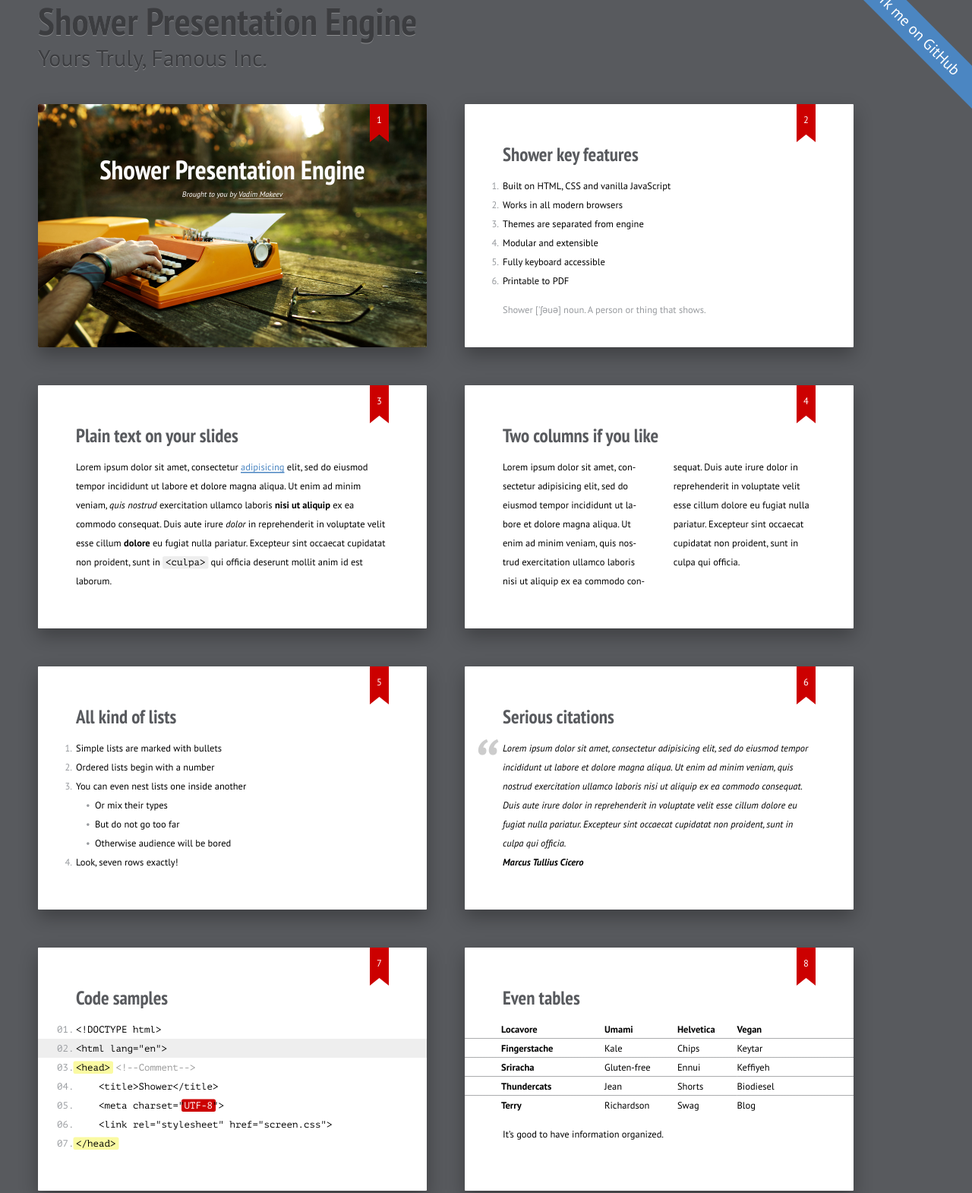
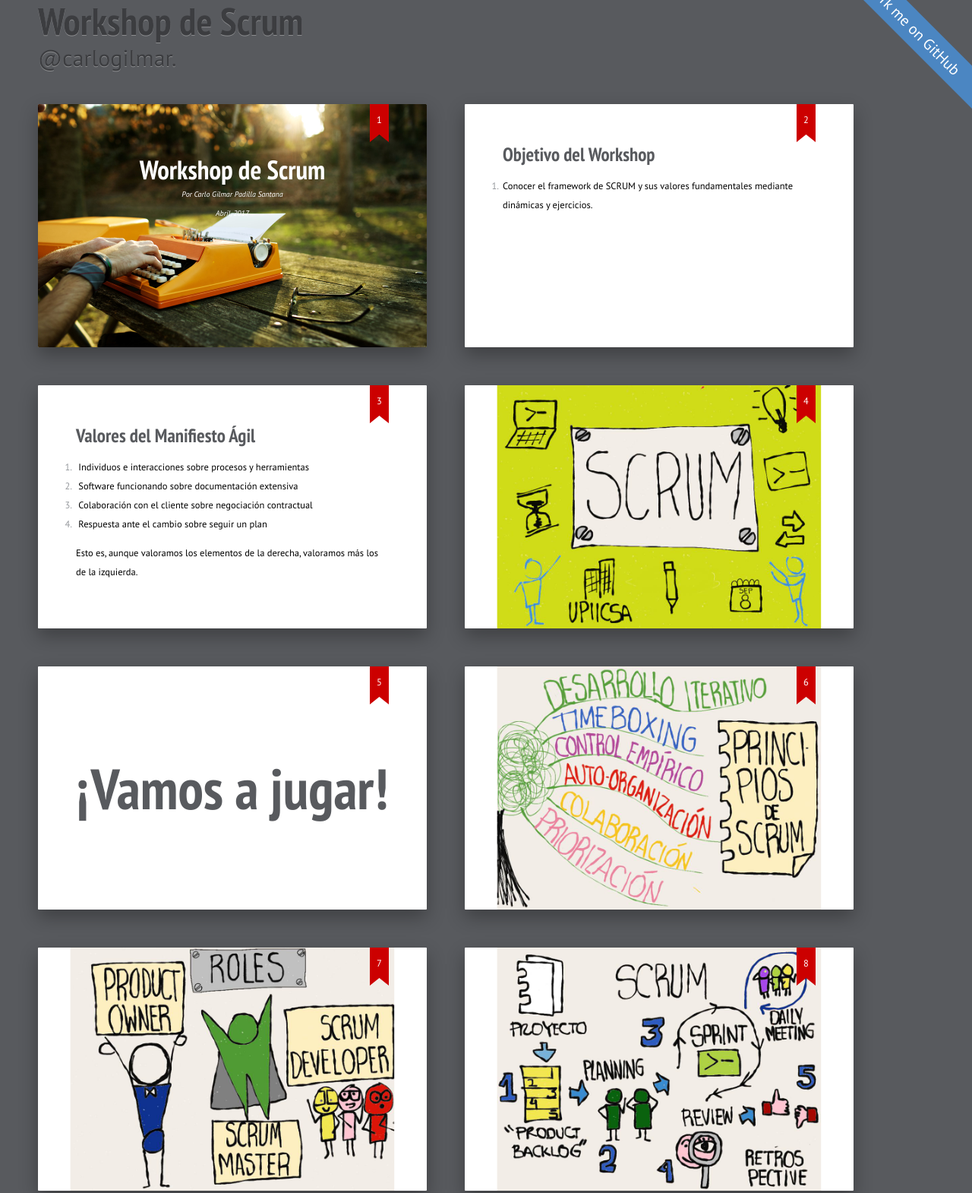
Before and after one commit to carlogilmar/scrum-upiicsa, a plain HTML site: page index.html in a window 1280 px wide. Shown: the part 37-1607 px from the top of the page at 76% size. Drawn offline with Linux system fonts and the light colour scheme.

Commit message:
Final commit

```diff
--- a/index.html
+++ b/index.html
@@ -1,7 +1,7 @@
 <!DOCTYPE html>
 <html lang="en">
 <head>
-	<title>Shower Presentation Engine</title>
+	<title>Scrum Workshop</title>
 	<meta charset="utf-8">
 	<meta http-equiv="x-ua-compatible" content="ie=edge">
 	<meta name="viewport" content="width=device-width, initial-scale=1">
@@ -9,17 +9,14 @@
 </head>
 <body class="shower list">
 	<header class="caption">
-		<h1>Shower Presentation Engine</h1>
-		<p>Yours Truly, Famous Inc.</p>
+		<h1>Workshop de Scrum</h1>
+		<p>@carlogilmar.</p>
 	</header>
 	<section class="slide" id="cover">
-		<h2>Shower Presentation Engine</h2>
-		<p>Brought to you by <a href="http://pepelsbey.net">Vadim Makeev</a></p>
+		<h2>Workshop de Scrum</h2>
+		<p>Por Carlo Gilmar Padilla Santana</p>
+		<p>Abril, 2017</p>
 		<img src="pictures/cover.jpg" alt="" class="cover">
-		<!--
-			To apply styles to the certain slides
-			set slide ID to get needed elements
-			-->
 		<style>
 			#cover h2 {
 				margin:30px 0 0;
@@ -39,138 +36,121 @@
 					}
 		</style>
 	</section>
+
 	<section class="slide">
-		<h2>Shower key features</h2>
+		<h2>Objetivo del Workshop</h2>
 		<ol>
-			<li>Built on HTML, CSS and vanilla JavaScript</li>
-			<li>Works in all modern browsers</li>
-			<li>Themes are separated from engine</li>
-			<li>Modular and extensible</li>
-			<li>Fully keyboard accessible</li>
-			<li>Printable to PDF</li>
-		</ol>
-		<p class="note">Shower ['ʃəuə] noun. A person or thing that shows.</p>
-	</section>
-	<section class="slide">
-		<h2>Plain text on your slides</h2>
-		<p>Lorem ipsum dolor sit amet, consectetur <a href="#4">adipisicing</a> elit, sed do eiusmod tempor incididunt ut labore et dolore magna aliqua. Ut enim ad minim veniam, <em>quis nostrud</em> exercitation ullamco laboris <strong>nisi ut aliquip</strong> ex ea commodo consequat. Duis aute irure <i>dolor</i> in reprehenderit in voluptate velit esse cillum <b>dolore</b> eu fugiat nulla pariatur. Excepteur sint occaecat cupidatat non proident, sunt in <code>&lt;culpa&gt;</code> qui officia deserunt mollit anim id est laborum.</p>
-	</section>
-	<section class="slide">
-		<h2>Two columns if you like</h2>
-		<p class="double">Lorem ipsum dolor sit amet, consectetur adipisicing elit, sed do eiusmod tempor incididunt ut labore et dolore magna aliqua. Ut enim ad minim veniam, quis nostrud exercitation ullamco laboris nisi ut aliquip ex ea commodo consequat. Duis aute irure dolor in reprehenderit in voluptate velit esse cillum dolore eu fugiat nulla pariatur. Excepteur sint occaecat cupidatat non proident, sunt in culpa qui officia.</p>
-	</section>
-	<section class="slide">
-		<h2>All kind of lists</h2>
-		<ol>
-			<li>Simple lists are marked with bullets</li>
-			<li>Ordered lists begin with a number</li>
-			<li>You can even nest lists one inside another
-				<ul>
-					<li>Or mix their types</li>
-					<li>But do not go too far</li>
-					<li>Otherwise audience will be bored</li>
-				</ul>
-			</li>
-			<li>Look, seven rows exactly!</li>
+      <li>Conocer el framework de SCRUM y sus valores fundamentales mediante dinámicas y ejercicios.</li>
 		</ol>
 	</section>
+
 	<section class="slide">
-		<h2>Serious citations</h2>
-		<figure>
-			<blockquote>
-				<p>Lorem ipsum dolor sit amet, consectetur adipisicing elit, sed do eiusmod tempor incididunt ut labore et dolore magna aliqua. Ut enim ad minim veniam, quis nostrud exercitation ullamco laboris nisi ut aliquip ex ea commodo consequat. Duis aute irure dolor in reprehenderit in voluptate velit esse cillum dolore eu fugiat nulla pariatur. Excepteur sint occaecat cupidatat non proident, sunt in culpa qui officia.</p>
-			</blockquote>
-			<figcaption>Marcus Tullius Cicero</figcaption>
-		</figure>
+		<h2>Valores del Manifiesto Ágil</h2>
+
+    <ol>
+      <li> Individuos e interacciones sobre procesos y herramientas</li>
+      <li> Software funcionando sobre documentación extensiva
+      </li>
+      <li> Colaboración con el cliente sobre negociación contractual
+      </li>
+      <li> Respuesta ante el cambio sobre seguir un plan</li>
+    </ol>
+
+        <h3>Esto es, aunque valoramos los elementos de la derecha,
+          valoramos más los de la izquierda.</h3>
 	</section>
-	<section class="slide">
-		<h2>Code samples</h2>
-		<pre>
-			<code>&lt;!DOCTYPE html&gt;</code>
-			<code class="mark">&lt;html lang="en"&gt;</code>
-			<code><mark>&lt;head&gt;</mark> <span class="comment">&lt;!--Comment--&gt;</span></code>
-			<code>    &lt;title&gt;Shower&lt;/title&gt;</code>
-			<code>    &lt;meta charset="<mark class="important">UTF-8</mark>"&gt;</code>
-			<code>    &lt;link rel="stylesheet" href="screen.css"&gt;</code>
-			<code><mark>&lt;/head&gt;</mark></code>
-		</pre>
-	</section>
-	<section class="slide">
-		<h2>Even tables</h2>
-		<table>
-		<tr>
-			<th scope="col">Locavore</th>
-			<th>Umami</th>
-			<th>Helvetica</th>
-			<th>Vegan</th>
-		</tr>
-		<tr>
-			<th scope="row">Fingerstache</th>
-			<td>Kale</td>
-			<td>Chips</td>
-			<td>Keytar</td>
-		</tr>
-		<tr>
-			<th scope="row">Sriracha</th>
-			<td>Gluten-free</td>
-			<td>Ennui</td>
-			<td>Keffiyeh</td>
-		</tr>
-		<tr>
-			<th scope="row">Thundercats</th>
-			<td>Jean</td>
-			<td>Shorts</td>
-			<td>Biodiesel</td>
-		</tr>
-		<tr>
-			<th scope="row">Terry</th>
-			<td>Richardson</td>
-			<td>Swag</td>
-			<td>Blog</td>
-		</tr>
-		</table>
-		<p>It’s good to have information organized.</p>
-	</section>
-	<section class="slide" id="picture">
-		<h2>Pictures</h2>
-		<img src="pictures/picture.jpg" alt="" class="cover">
+
+
+  <section class="slide" id="picture">
+		<img src="pictures/uno.jpg" alt="" class="cover">
 		<style>
 			#picture h2 {
 				color:#FFF;
 				}
 		</style>
 	</section>
+
 	<section class="slide">
-		<h2 class="shout shrink">You can even shout this way</h2>
+    <h2 class="shout shrink">¡Vamos a jugar! </h2>
 	</section>
-	<section class="slide">
-		<h2>Inner navigation</h2>
-		<ol>
-			<li>Lets you reveal list items one by one</li>
-			<li class="next">To keep some key points</li>
-			<li class="next">In secret from audience</li>
-			<li class="next">But it will work only once</li>
-			<li class="next">Nobody wants to see the same joke twice</li>
-		</ol>
-	</section>
-	<section class="slide grid">
-		<h2>All nicely aligned to grid</h2>
-	</section>
-	<section class="slide" id="see-more">
-		<h2 class="shout">
-			<img src="pictures/logo.svg" alt="Shower logo">
-			<a href="https://github.com/shower/shower">See more on GitHub</a>
-		</h2>
+
+  <section class="slide" id="picture">
+		<img src="pictures/tres.jpg" alt="" class="cover">
 		<style>
-			#see-more h2 {
-				font-size:100px
-				}
-			#see-more img {
-				width:0.72em;
-				height:0.72em;
+			#picture h2 {
+				color:#FFF;
 				}
 		</style>
 	</section>
+
+  <section class="slide" id="picture">
+		<img src="pictures/dos.jpg" alt="" class="cover">
+		<style>
+			#picture h2 {
+				color:#FFF;
+				}
+		</style>
+	</section>
+
+  <section class="slide" id="picture">
+		<img src="pictures/cuatro.jpg" alt="" class="cover">
+		<style>
+			#picture h2 {
+				color:#FFF;
+				}
+		</style>
+	</section>
+
+  <section class="slide" id="picture">
+		<img src="pictures/cinco.jpg" alt="" class="cover">
+		<style>
+			#picture h2 {
+				color:#FFF;
+				}
+		</style>
+	</section>
+
+  <section class="slide" id="picture">
+		<img src="pictures/seis.jpg" alt="" class="cover">
+		<style>
+			#picture h2 {
+				color:#FFF;
+				}
+		</style>
+	</section>
+
+		<section class="slide">
+      <h2>¿Dónde aprender más?</h2>
+		<ol>
+			<li>Scrum Study Site http://www.scrumstudy.com/SBOKGuide</li>
+			<li>Becoming Agile, Greg Smith & Ahmed Sidky</li>
+			<li>Agile!: The Good, the Hype and the Ugly, Bertrand Meyer </li>
+				</ol>
+	</section>
+
+	<section class="slide" id="cover">
+		<h2>Preguntas y dudas</h2>
+		<img src="pictures/cover.jpg" alt="" class="cover">
+		<style>
+			#cover h2 {
+				margin:30px 0 0;
+				color:#FFF;
+				text-align:center;
+				font-size:70px;
+				}
+			#cover p {
+				margin:10px 0 0;
+				text-align:center;
+				color:#FFF;
+				font-style:italic;
+				font-size:20px;
+				}
+				#cover p a {
+					color:#FFF;
+					}
+		</style>
+	</section>
+
 	<p class="badge">
 		<a href="https://github.com/shower/shower">Fork me on GitHub</a>
 	</p>
```
